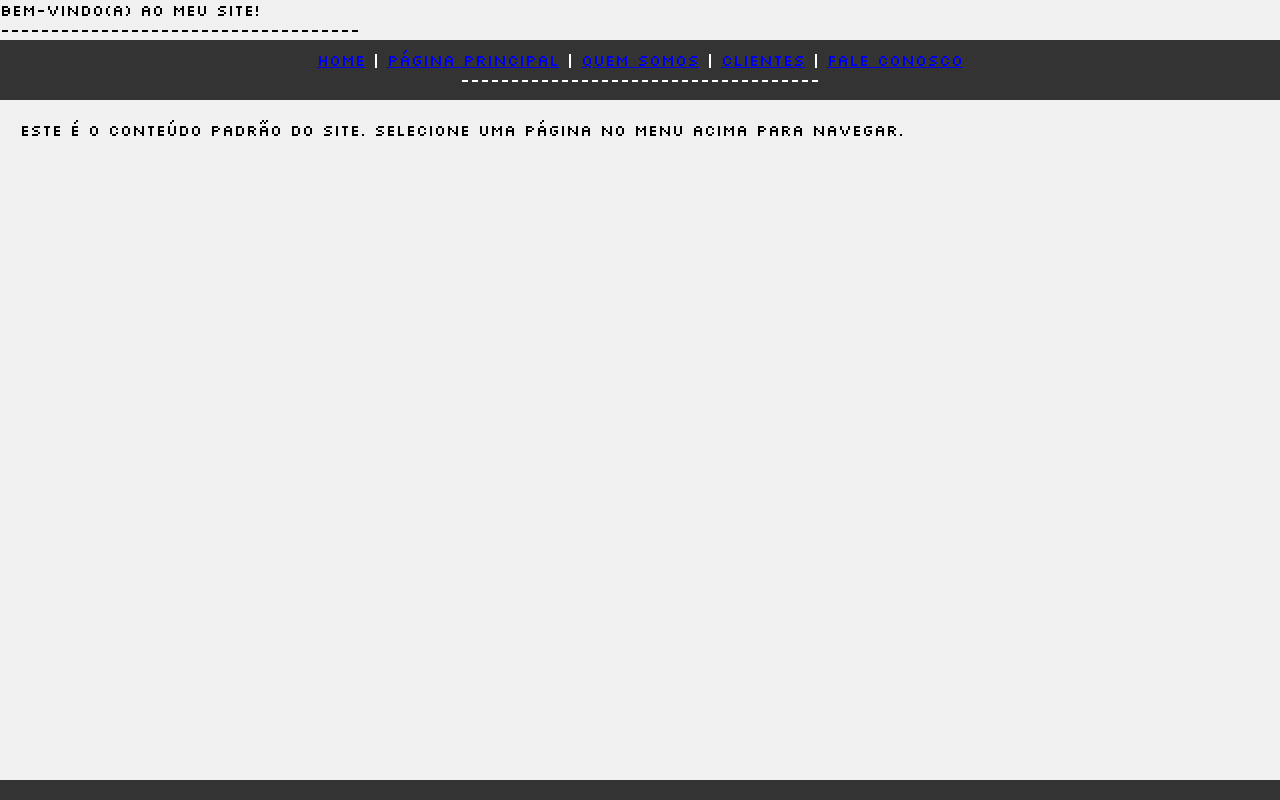
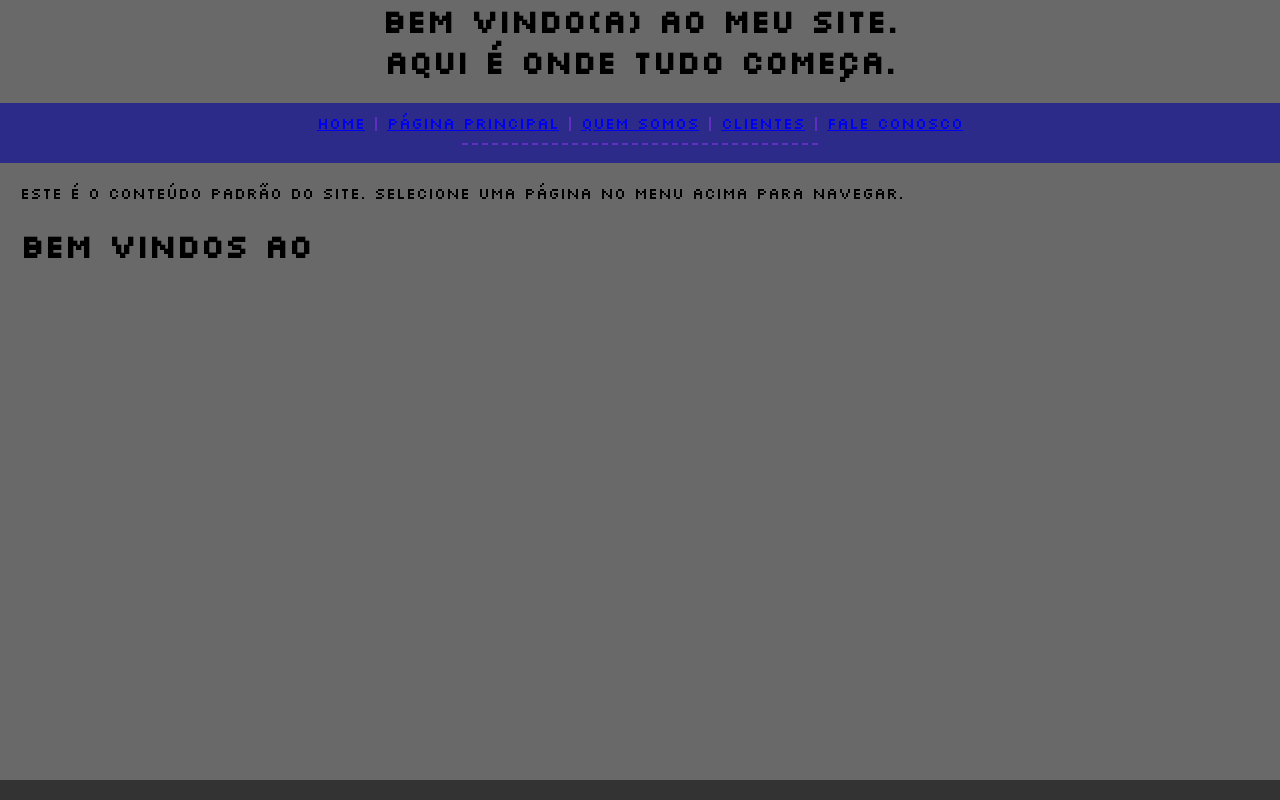
Before and after one commit to hastz142/Potato, a PHP site: page / in a window 1280 px wide. Run offline with PHP 8.4, Linux system fonts and the light colour scheme.

Commit message:
Add files via upload

```diff
--- a/conteudo.php
+++ b/conteudo.php
@@ -1,3 +1,6 @@
 <?php
 echo "Este é o conteúdo padrão do site. Selecione uma página no menu acima para navegar.<br>";
 ?>
+
+<h1>
+    Bem vindos ao
--- a/estilo.css
+++ b/estilo.css
@@ -1,14 +1,14 @@
 /* Importação já feita no topo.php */
 body {
     font-family: 'Silkscreen', sans-serif; /* Aplicando a fonte que vc quer */
-    background-color: #f0f0f0;
+    background-color: rgba(16, 13, 13, 0.621); /*cor da tela*/
     margin: 0;
     padding: 0;
 }
 
 header {
-    background-color: #333;
-    color: #fff;
+    background-color: #2c2b8a; /*cor do balão*/
+    color: #5f2fc0; /*cor das barrinhas*/
     padding: 10px 0;
     text-align: center;
     font-family: 'Silkscreen', sans-serif; /* Aplicando a fonte ao cabeçalho */
@@ -41,3 +41,7 @@ footer {
     width: 100%;
     bottom: 0;
 }
+
+div {
+    text-align: center;
+}
--- a/index.php
+++ b/index.php
@@ -1,3 +1,7 @@
+<head>
+<link rel="icon" href="https://escotilha.com.br/wp-content/uploads/2016/03/cronica-lua-nova-paulo-camargo-1024x840.jpeg" type="image/x-icon">
+
+</head>
 <?php
 echo "<!DOCTYPE html><html><head>";
 include_once("topo.php");
--- a/principal.php
+++ b/principal.php
@@ -2,3 +2,7 @@
 echo "Página Principal<br>";
 echo "Bem-vindo à página principal do MeuSite.com. Aqui você encontrará as informações mais relevantes.<br>";
 ?>
+
+<html>
+<p> oi oi oi oi oi </p>
+</html>
--- a/topo.php
+++ b/topo.php
@@ -1,6 +1,11 @@
 <?php
 echo "<link rel='stylesheet' href='https://fonts.googleapis.com/css2?family=Silkscreen&display=swap'>";
 echo "<link rel='stylesheet' type='text/css' href='estilo.css'>";
-echo "Bem-vindo(a) ao meu site!<br>";
-echo "------------------------------------<br>";
 ?>
+
+<div>
+    <h1>
+        Bem vindo(a) ao meu site. <br>
+        aqui é onde tudo começa.
+    </h1>
+</div>
```
